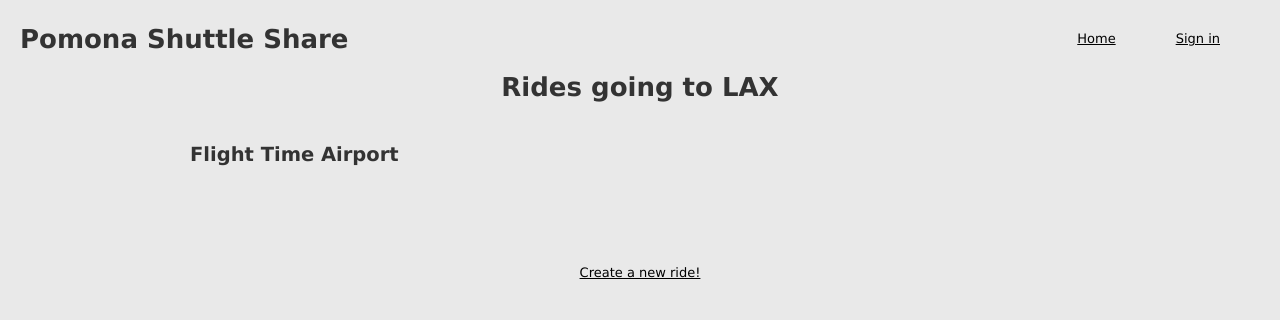
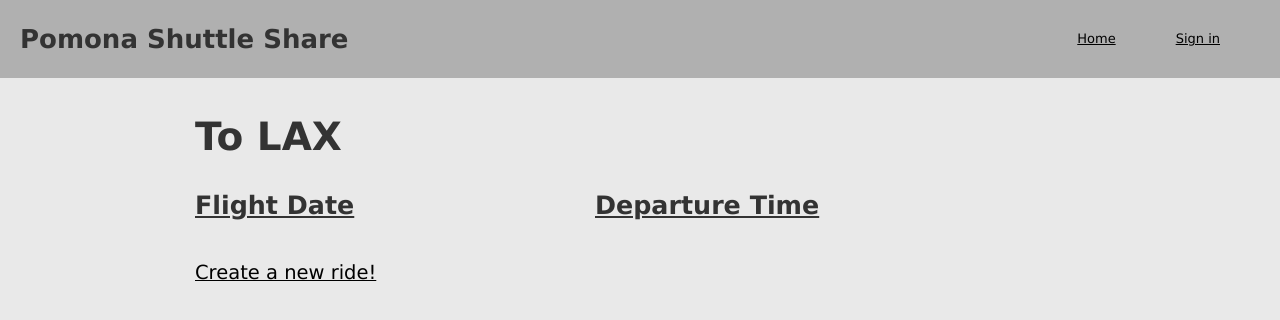
Before and after one commit to aspc/5C-Ride-Share, a Rails app: page /rides/tolax in a window 1280 px wide. Shown: the top 320 px of the page. Run offline with Rails 7, Linux system fonts and the light colour scheme; data that the repository does not hold is empty; style sheets or scripts are compiled from the project's sources; parts of the project's set-up code (start-up, migrations or seed data) failed here and were passed over; some libraries are stand-ins or nearby versions.

Commit message:
ride show layout done

```diff
--- a/app/assets/stylesheets/custom.css.scss
+++ b/app/assets/stylesheets/custom.css.scss
@@ -9,6 +9,10 @@ html,body
 	background: #E9E9E9;
 }
 
+.clear
+{
+	clear: both;
+}
 #alert
 {
 	color: red;
@@ -18,6 +22,7 @@ html,body
 #header-container
 {
 	height: 78px;
+	background: #B0B0B0;
 	h1
 	{
 		line-height: 78px;
@@ -37,18 +42,57 @@ html,body
 {
 	width: 900px;
 	margin: auto;
+	margin-top: 50px;
 	h1
 	{
-		text-align: center;
-		margin-bottom: 50px;
+		font-size: 3em;
+		margin: 0 0 50px 5px;
+	}
+	h2#flight-header
+	{
+		padding-left: 5px;
+		margin-bottom: 40px;
+		p
+		{
+			float: left;
+			font-size: 1.3em;
+			width: 400px;
+			text-decoration: underline;
+		}
 	}
 	p#new-ride
 	{
-		text-align: center;
-		margin-top: 100px;
+		margin: 50px 0 0 5px;
+		font-size: 1.5em;
 	}
-	p
+	div.ride
 	{
-		text-align: center;
+		border: black 1px solid;
+		padding: 5px 0px 5px 10px;
+		margin: 10px 0 10px 0;
+		div.ride-info
+		{
+			float: left;
+			p
+			{
+				float:left;
+			}
+			p.flight-date
+			{
+				width: 400px;
+			}
+			p.flight-time
+			{
+				width: 250px;
+			}
+		}
+		div.ride-opt
+		{
+			float: left;
+			p
+			{
+				display: inline;
+			}
+		}
 	}
 }
--- a/app/controllers/rides_controller.rb
+++ b/app/controllers/rides_controller.rb
@@ -130,7 +130,8 @@ class RidesController < ApplicationController
   end
 
   def toontario
-    @airport = "to Ontario"
+    @airport = "To Ontario"
+    @ftype = "Departure"
     @rides = Ride.find_all_by_airport("To Ontario")
     sort_rides(@rides)
     respond_to do |format|
@@ -140,7 +141,8 @@ class RidesController < ApplicationController
   end
 
   def tolax
-    @airport = "to LAX"
+    @airport = "To LAX"
+    @ftype = "Departure"
     @rides = Ride.find_all_by_airport("To LAX")
     sort_rides(@rides)
     respond_to do |format|
@@ -150,7 +152,8 @@ class RidesController < ApplicationController
   end
 
   def fromontario
-    @airport = "from Ontario"
+    @airport = "From Ontario"
+    @ftype = "Arrival"
     @rides = Ride.find_all_by_airport("From Ontario")
     sort_rides(@rides)
     respond_to do |format|
@@ -160,7 +163,8 @@ class RidesController < ApplicationController
   end
 
   def fromlax
-    @airport = "from LAX"
+    @airport = "From LAX"
+    @ftype = "Arrival"
     @rides = Ride.find_all_by_airport("From LAX")
     sort_rides(@rides)
     respond_to do |format|
--- a/app/views/rides/_rides.html.haml
+++ b/app/views/rides/_rides.html.haml
@@ -1,24 +1,27 @@
-%tr
-  %h2
-    %td Flight Time
-    %td Airport
+%h2#flight-header
+  %p Flight Date
+  %p= "#{@ftype} Time"
+  .clear
+
 
 -if @rides
   -@rides.each do |ride|
-    %tr
-      %p
-        %td= ride.flighttime.strftime("Ride for flights departing around %I:%M %p on %A %B %d %Y from #{ride.airport}")
-        %td= link_to 'Show', ride
+    .ride
+      .ride-info
+        %p.flight-date= ride.flighttime.strftime("%A %B %d %Y")
+        %p.flight-time= ride.flighttime.strftime("%I:%M %p")
+      .ride-opt
+        %p= link_to 'View', ride
         -if @current_user
           -unless ride.users.find_by_id(@current_user.id)
-            %td= link_to 'Join',{ :controller => "rides", :action => "join", :id => ride }, :confirm => "Are you sure you want to join this ride?"
+            %p= link_to 'Join',{ :controller => "rides", :action => "join", :id => ride }, :confirm => "Are you sure you want to join this ride?"
             -if @current_user.rides.find_by_id(ride.id)
-              %td= link_to 'Edit', edit_ride_path(ride)
+              %p= link_to 'Edit', edit_ride_path(ride)
+            -else
+              %p= link_to 'Leave', { :controller => "rides", :action => "leave", :id => ride }, :confirm => "Are you sure you want to leave this ride?"
           -else
-            %td= link_to 'Leave', { :controller => "rides", :action => "leave", :id => ride }, :confirm => "Are you sure you want to leave this ride?"
-        -else
-          %td= link_to 'Join',{ :controller => "rides", :action => "join", :id => ride }, :confirm => "You must sign in before you can join a ride. Would you like to sign in now?"
-
+            %p= link_to 'Join',{ :controller => "rides", :action => "join", :id => ride }, :confirm => "You must sign in before you can join a ride. Would you like to sign in now?"
+      .clear
 
 -if @current_user
   %p#new-ride= link_to 'Create a new ride!', new_ride_path
--- a/app/views/rides/fromlax.html.haml
+++ b/app/views/rides/fromlax.html.haml
@@ -1,5 +1,5 @@
 #main-container
 
-  %h1= "Rides going #{@airport}"
+  %h1= @airport
 
   =render 'rides/rides'
--- a/app/views/rides/fromontario.html.haml
+++ b/app/views/rides/fromontario.html.haml
@@ -1,5 +1,5 @@
 #main-container
 
-  %h1= "Rides going #{@airport}"
+  %h1= @airport
 
   =render 'rides/rides'
--- a/app/views/rides/tolax.html.haml
+++ b/app/views/rides/tolax.html.haml
@@ -1,5 +1,5 @@
 #main-container
 
-  %h1= "Rides going #{@airport}"
+  %h1= @airport
 
   = render 'rides/rides'
--- a/app/views/rides/toontario.html.haml
+++ b/app/views/rides/toontario.html.haml
@@ -1,5 +1,5 @@
 #main-container
 
-  %h1= "Rides going #{@airport}"
+  %h1= @airport
 
   =render 'rides/rides'
```
